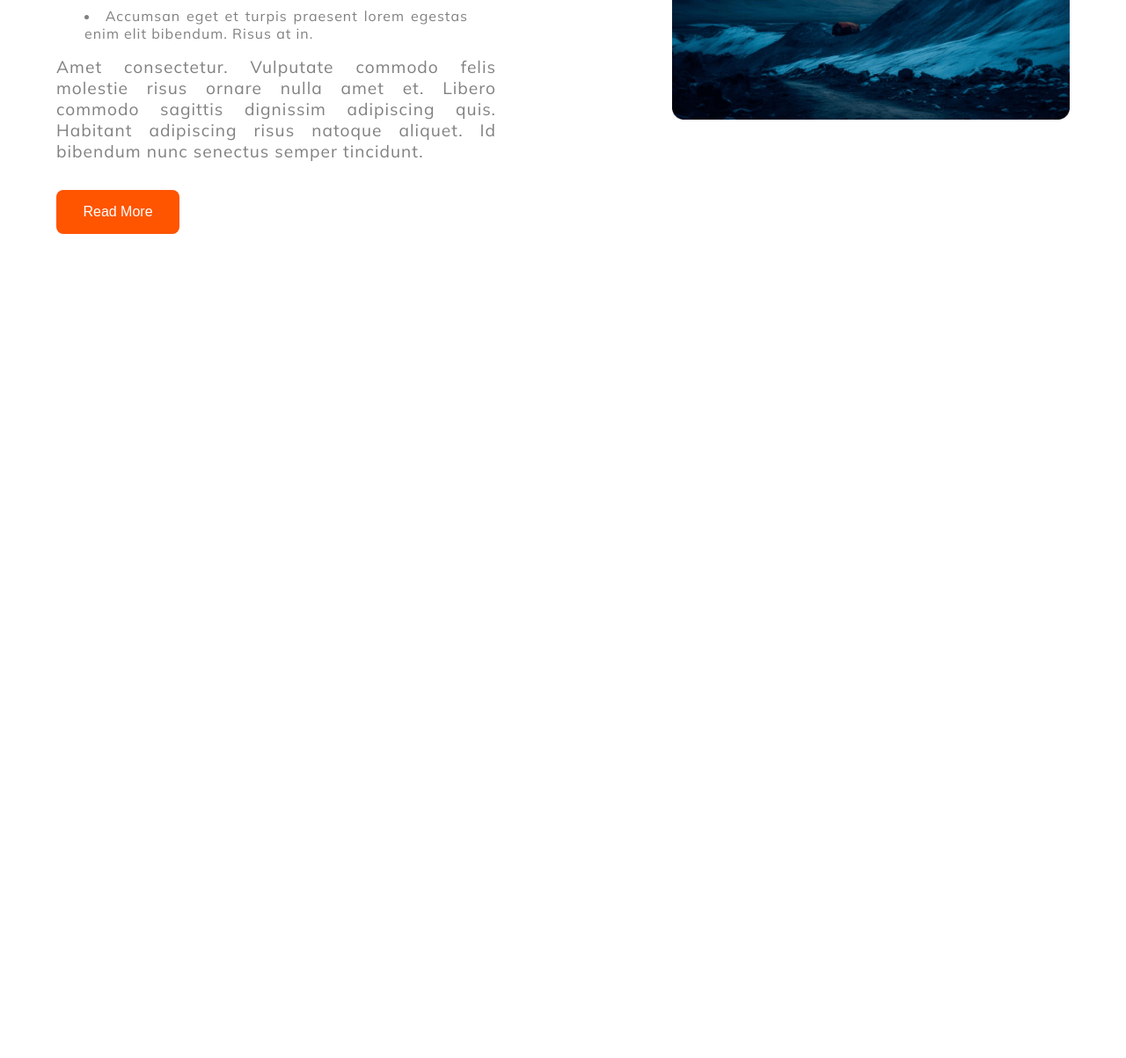
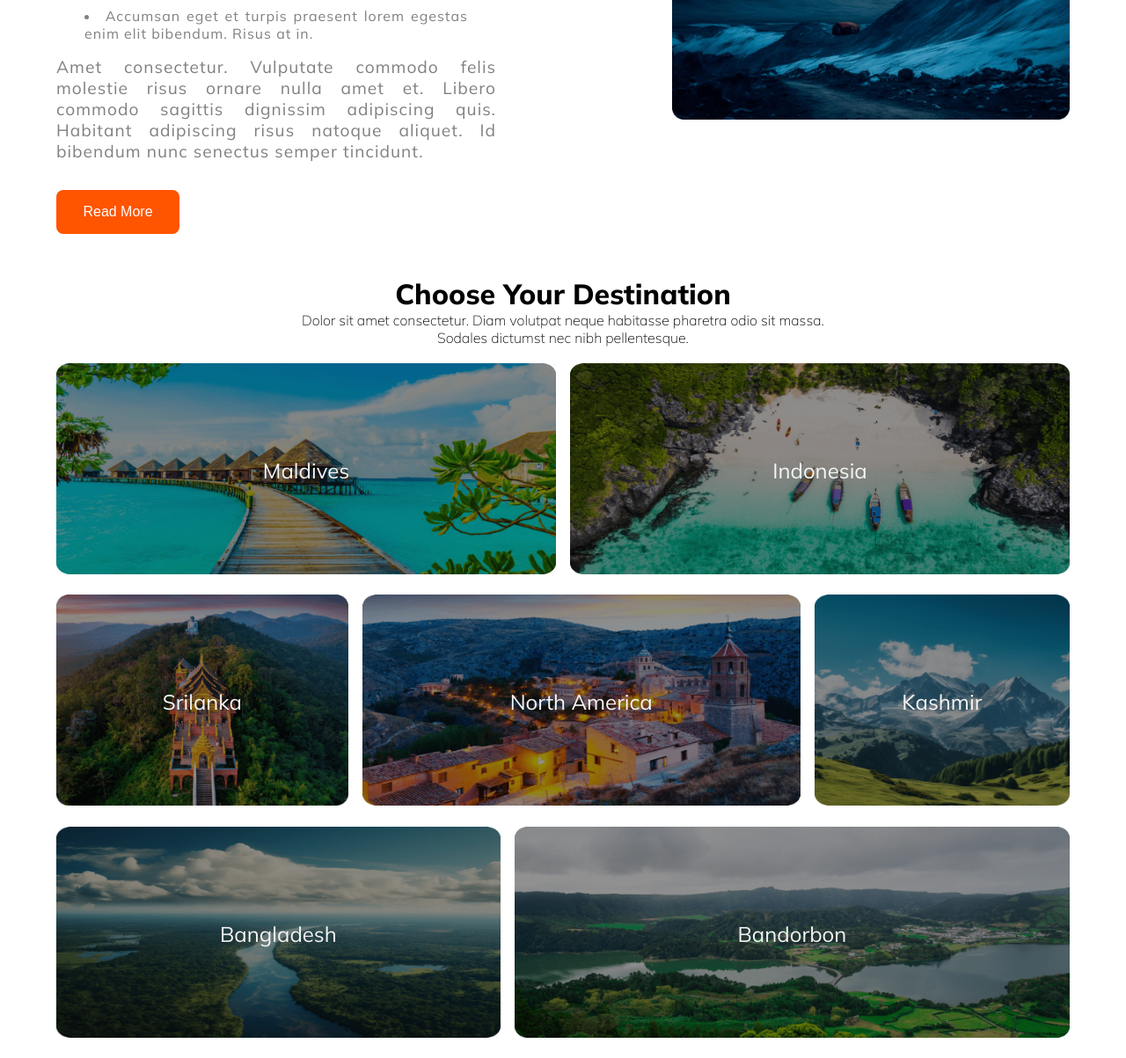
Before and after one commit to MeghlaB/My-Travel, a plain HTML site: page index.html in a window 1280 px wide. Shown: the part 1008-2211 px from the top of the page at 88% size. Before the commit the page ends 1274 px from the top, so only its background shows below. Drawn offline with Linux system fonts and the light colour scheme; a web font is replaced by a local one.

Commit message:
destination-container-responsive

```diff
--- a/Styles/responsive.css
+++ b/Styles/responsive.css
@@ -85,5 +85,30 @@ select{
 .sun-image{
     width: 100%;
 }
+/* choose your destination */
+.destination-container{
+    width: 100%;
+}
+.choose-your-destination{
+    text-align: center;
+    padding-top: 2rem ;
 
 }
+.choose-your-destination h3{
+    font-size: 1.5rem;
+    font-weight: 800;
+    line-height: normal
+
+}
+.choose-your-destination p{
+    font-size: 16px;
+    font-weight: 200;
+    line-height: normal;
+}
+.section-card,
+.section-card0,
+.section-card1{
+    grid-template-columns: 1fr;
+}
+
+}
--- a/Styles/style.css
+++ b/Styles/style.css
@@ -178,3 +178,61 @@ select{
 .img >img{
     width: 100%;
 }
+/* choose your destination */
+.destination-container{
+    width: 90%;
+    margin:  0 auto;
+}
+.choose-your-destination{
+    text-align: center;
+    padding-top: 3rem ;
+
+}
+.choose-your-destination h3{
+    font-size: 2rem;
+    font-weight: 800;
+    line-height: normal
+
+}
+.choose-your-destination p{
+    font-size: 16px;
+    font-weight: 200;
+    line-height: normal;
+}
+.destination-container img{
+    width: 100%;
+    height: 240px;
+    filter: brightness(70%);
+}
+ .section-card,
+ .section-card0,
+ .section-card1{
+    display: grid;
+    grid-template-columns: 1fr 1fr;
+    gap: 1rem;
+    margin: 1.2rem 0rem;
+
+}
+.section-card0{
+    grid-template-columns: 0.8fr 1.2fr 0.7fr;
+}
+.section-card1{
+    grid-template-columns: 1.2fr 1.5fr;
+}
+.country-card{
+    position: relative;
+}
+.country{
+    position: absolute;
+    top: 50%;
+    left: 50%;
+    font-size: 24px;
+    color: whitesmoke;
+    transform: translate(-50%,-50%);
+ }
+
+
+
+
+
+/* section-card0 */
--- a/index.html
+++ b/index.html
@@ -82,6 +82,48 @@
             </div>
 
         </section>
+        <section class="destination-container">
+            <div class="choose-your-destination">
+                <h3>Choose Your Destination</h3>
+                <p>Dolor sit amet consectetur. Diam volutpat neque  habitasse pharetra odio sit massa.<br> Sodales dictumst nec nibh pellentesque.</p>
+            </div>
+            <div class="section-card">
+                <div class="country-card">
+                    <img class="Maldives" src="./Images/Rectangle 5.png" alt="">
+                    <p class="country">Maldives</p>
+                </div>
+                <div class="country-card">
+                    <img class="Maldives" src="./Images/Rectangle 8.png" alt="">
+                    <p class="country">Indonesia</p>
+                </div>
+            </div>
+            <div class="section-card0">
+                <div class="country-card">
+                    <img class="Maldives" src="./Images/Rectangle 6.png" alt="">
+                    <p class="country">Srilanka</p>
+                </div>
+                <div class="country-card">
+                    <img class="Maldives" src="./Images/Rectangle 7.png" alt="">
+                    <p class="country">North America</p>
+                </div>
+                <div class="country-card">
+                    <img class="Maldives" src="./Images/Rectangle 9.png" alt="">
+                    <p class="country">Kashmir</p>
+                </div>
+            </div>
+            <div class="section-card1">
+                <div class="country-card">
+                    <img class="Maldives" src="./Images/Rectangle 11.png" alt="">
+                    <p class="country">Bangladesh</p>
+                </div>
+                <div class="country-card">
+                    <img class="Maldives" src="./Images/Rectangle 10.png" alt="">
+                    <p class="country">Bandorbon</p>
+                </div>
+            </div>
+
+
+        </section>
     </main>
     <footer></footer>
 </body>
```
